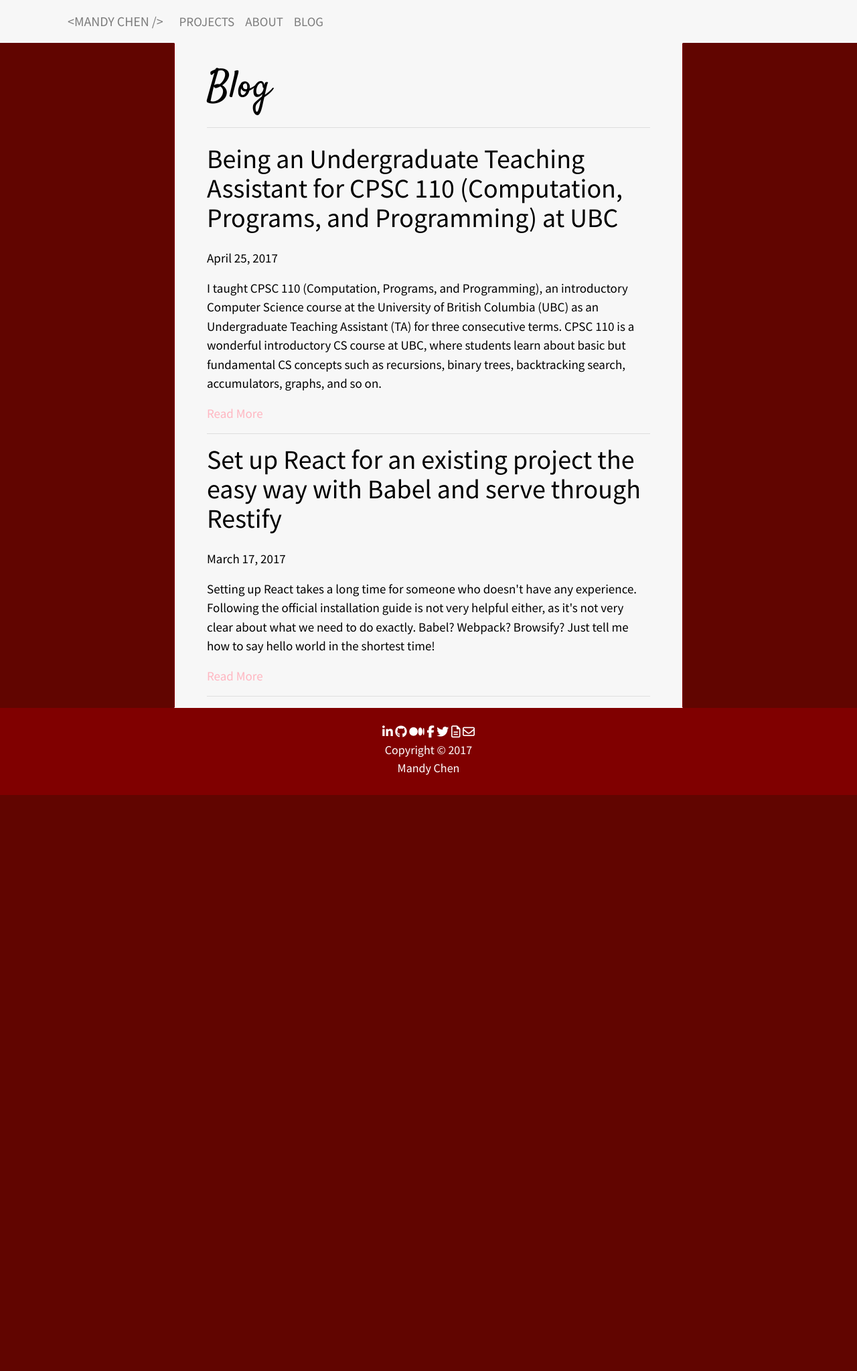
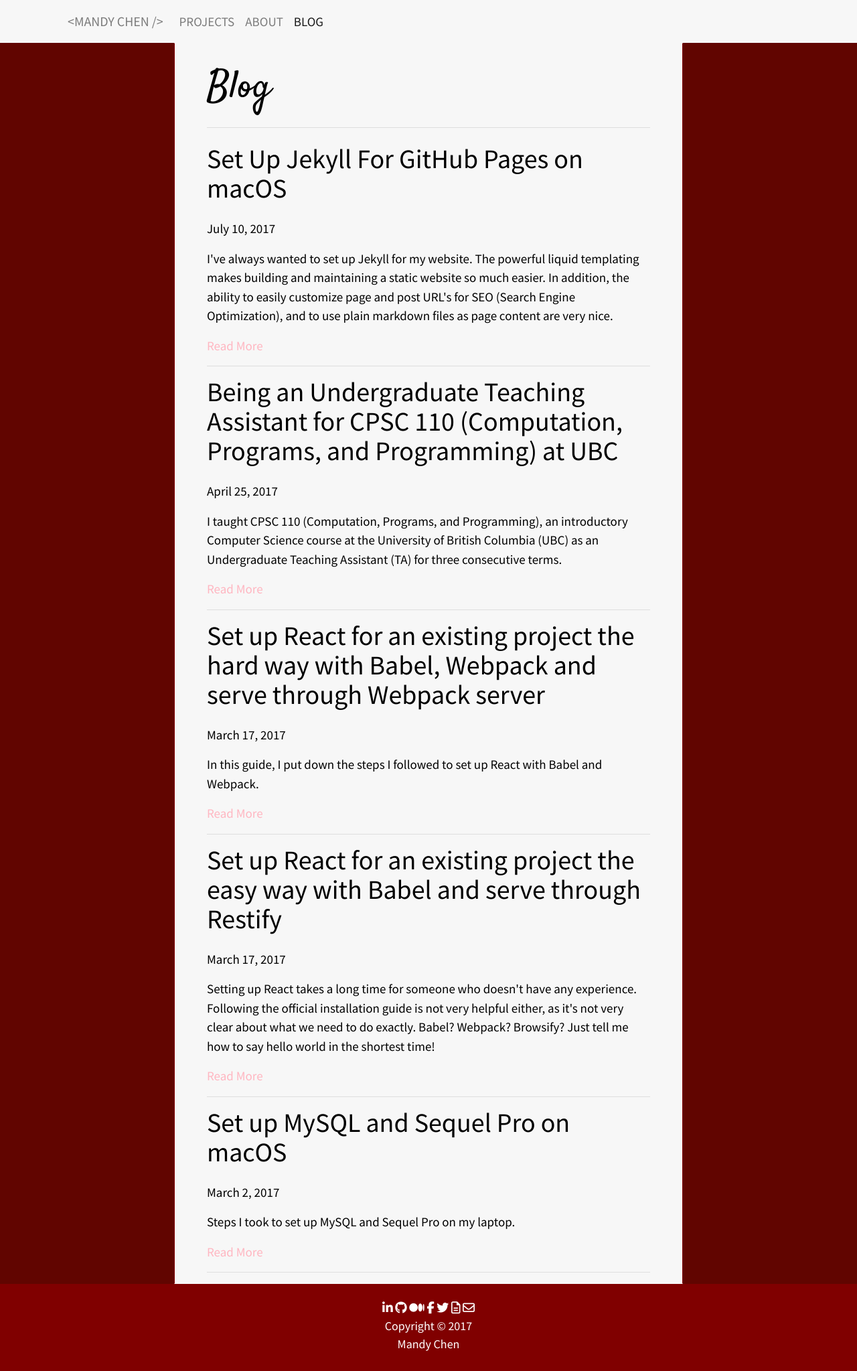
Before and after one commit to 42mandychen/42mandychen.github.io, a Jekyll site: the page built from blog/index.html, in a window 1280 px wide. Shown: the whole page at 67% size. Built offline with Jekyll 4.4.1, drawn with Linux system fonts in a browser that asks for light colours; nearby versions of some CDN libraries; before the commit the page ends 1187 px from its top, so only the background shows below that.

Commit message:
Add more blog posts

````diff
--- a/_layouts/default.html
+++ b/_layouts/default.html
@@ -53,7 +53,7 @@
               <a class="nav-item nav-link {% if page.path == 'about.html' %}active{% endif %}" href="{{ site.url }}/about">ABOUT</a>
             </li>
             <li class="nav-item">
-              <a class="nav-item nav-link {% if page.path == 'blog.html' %}active{% endif %}" href="{{ site.url }}/blog">BLOG</a>
+              <a class="nav-item nav-link {% if page.path == 'blog/index.html' %}active{% endif %}" href="{{ site.url }}/blog">BLOG</a>
             </li>
           </ul>
         </div>
--- a/_layouts/post.html
+++ b/_layouts/post.html
@@ -53,7 +53,7 @@
               <a class="nav-item nav-link {% if page.path == 'about.html' %}active{% endif %}" href="{{ site.url }}/about">ABOUT</a>
             </li>
             <li class="nav-item">
-              <a class="nav-item nav-link {% if page.path == 'blog.html' %}active{% endif %}" href="{{ site.url }}/blog">BLOG</a>
+              <a class="nav-item nav-link {% if page.path == 'blog/index.html' %}active{% endif %}" href="{{ site.url }}/blog">BLOG</a>
             </li>
           </ul>
         </div>
--- /dev/null
+++ b/_posts/2017-03-01-set-up-mysql-and-sequel.md
@@ -0,0 +1,43 @@
+---
+layout: post
+title: Set up MySQL and Sequel Pro on macOS
+date:   2017-03-01 20:00:01 -0600
+excerpt: Steps I took to set up MySQL and Sequel Pro on my laptop.
+---
+
+# Set up MySQL and Sequel Pro on macOS
+
+1. Download and install [MYSQL Community Server](https://dev.mysql.com/downloads/mysql/)
+
+   - Remember the password you get after successfully installing MySQL.
+
+2. Start the server: System Preferences —> MySQL —> Start MySQL Server
+
+3. Open Terminal and type
+
+   ```
+   $ cd /usr/local/mysql/bin
+   $ ./mysql -u root -p
+   ```
+
+   //at this point, type the password you got
+
+   ```
+   $ SET PASSWORD FOR 'root'@'localhost' = PASSWORD('your own password');
+   ```
+
+   //replace 'your won password' with your new password
+
+   ```
+   $ ALTER USER 'root'@'localhost' PASSWORD EXPIRE NEVER;
+   ```
+
+4. Download and install [Sequel Pro](https://sequelpro.com/download)
+
+5. Open Sequel Pro and ollow the [instructions](https://sequelpro.com/docs/get-started/get-connected/local-mysql) to connect with MySQL server on
+
+
+
+### Reference
+
+[Set up MySQL on Mac OS X 10.11 - Tutorial](https://www.youtube.com/watch?v=q9S51sykd1A)
--- a/_posts/2017-03-16-set-up-react-the-easy-way.md
+++ b/_posts/2017-03-16-set-up-react-the-easy-way.md
@@ -7,7 +7,7 @@ excerpt: Setting up React takes a long time for someone who doesn't have any exp
 
 # Set up React for an existing project the easy way with Babel and serve through Restify
 
-March 3, 2017
+{{ page.date | date: "%B %-d, %Y"}}
 
 Setting up `React` takes a long time for someone who doesn't have any experience. Following the [official installation guide](https://facebook.github.io/react/docs/installation.html) is not very helpful either, as it's not very clear about what we need to do exactly. Babel? Webpack? Browsify? Just tell me how to say hello world in the shortest time!
 
@@ -22,11 +22,11 @@ As `React` uses `JSX` `JavaScript` syntax, and it will not work if we just link
 
 ### Babel Packages
 
-`"babel-cli": "^6.24.0"`
-
-`"babel-preset-env": "^1.2.2"`
-
-`"babel-preset-react": "^6.23.0"`
+```
+"babel-cli": "^6.24.0"
+`"babel-preset-env": "^1.2.2"
+`"babel-preset-react": "^6.23.0"
+```
 
 ### Update Dependencies
 
--- /dev/null
+++ b/_posts/2017-03-16-set-up-react-the-hard-way.md
@@ -0,0 +1,206 @@
+---
+layout: post
+title: Set up React for an existing project the hard way with Babel, Webpack and serve through Webpack server
+date:   2017-03-16 23:00:01 -0600
+excerpt: In this guide, I put down the steps I followed to set up React with Babel and Webpack.
+---
+
+# Set up React for an existing project the hard way with Babel, Webpack and serve through Webpack server
+
+If you want to set up `React` quickly, check out my note on [setting up `React` the easy way](https://gist.github.com/42mandychen/0aa124fda880689dc2c4308f3d9628d0). In this guide, I put down the steps I followed to set up `React` with `Babel` and `Webpack`.
+
+A few tutorials I found:
+
+[official installation guide](https://facebook.github.io/react/docs/installation.html)
+
+- It doesn't really explain what we need to do, and how we link files
+- `init` commands are used only when you need to create a new project from scratch
+
+[Codecademy Tutorial](https://www.codecademy.com/articles/react-setup-i)
+
+- It has some nice explanations on `React`, `Babel`, `Webpack`, and how things work in general
+- It is a complete walkthrough starting from getting `npm` installed
+- Their syntax for `.babelrc` is not correct —> `.babelrc` is a JSON file
+- As a computer science tutorial that involves actual code, the fact that they don't have code boxes but rather pictures is very inconvenient
+
+[Setup React using Babel and Webpack](https://scotch.io/tutorials/setup-a-react-environment-using-webpack-and-babel)
+
+- Explains things step by step as well
+- Their file paths in `webpack.config.js` are relative paths, which are no longer supported in the newest `Webpack` —> change to absolute paths using `__dirname`
+
+This set up guide can be helpful, and you can do this when you:
+
+- Already have a project
+- [Don't want to use npm to manage client packages](https://facebook.github.io/react/docs/installation.html#using-a-cdn) —> just want to print hello world without too much overhead
+
+This guide is aimed to give steps with specific code, not to explain every step as I cannot do a better job than all the other tutorials. If you want to understand why, make sure to check out the above tutorials.
+
+## Required Dependencies
+
+### Update Dependencies
+
+If you have a `package.json` file, just write these three lines to `"devDependencies"`, so your `package.json` file will look something like this:
+
+```json
+{
+  "name": "yourproject",
+  "description": "Your Project",
+  "license": "GPL-3.0",
+  "devDependencies": {
+    "babel-cli": "^6.24.0",
+    "babel-core": "^6.24.0",
+    "babel-loader": "^6.4.0",
+    "babel-preset-env": "^1.2.2",
+    "babel-preset-es2015": "^6.24.0",
+    "babel-preset-react": "^6.23.0",
+    "html-webpack-plugin": "^2.28.0",
+    "webpack": "^2.2.1",
+    "webpack-dev-server": "^2.4.2"
+  },
+  "scripts": {
+    //...
+  },
+  "dependencies": {
+    //...
+  }
+}
+```
+
+After that, you should run either `npm install` or `yarn configure` get the babel packages installed.
+
+### Add `.babelrc`
+
+Since `Babel` is needed, we are going to need a `.babelrc` file under root folder (your project folder, where `package.json` is):
+
+```javascript
+{ "presets": ["react", "es2015"] }
+```
+
+### Add `webpack.config.js`
+
+Since `Webpack` is used, we need this configuration file. Here we use `HTMLWebpackPlugin` as well. Place it under root folder:
+
+```json
+var HTMLWebpackPlugin = require('html-webpack-plugin');
+var HTMLWebpackPluginConfig = new
+    HTMLWebpackPlugin({
+        template: __dirname + "/public/index.html",
+        filename: "index.html",
+        inject: "body"
+});
+
+module.exports = {
+    entry: __dirname + "/public/index.js",
+    module: {
+        loaders: [
+            { test: /\.js$/, loader: 'babel-loader', exclude: /node_modules/ },
+            { test: /\.jsx$/, loader: 'babel-loader', exclude: /node_modules/ }
+        ]
+    },
+    output: {
+        filename: 'index_bundle.js',
+        path: __dirname + '/public'
+    },
+    plugins: [HTMLWebpackPluginConfig]
+};
+```
+
+Notice how `__dirname` is used to have absolute paths.
+
+This will load the `index.html` file under `public` folder, transform the `JSX` `index.js` file to a regular `JavaScript` file called `index_bundle.js`, and put this transformed/compiled file under `public`.
+
+Therefore, our ideal project structure looks like this after everything (**but not yet** as we haven't created all the files):
+
+```
+|-- public
+	|-- index.html
+	|-- index.js
+	|-- index_bundle.js
+|-- .babelrc
+|-- package.json
+|-- webpack.config.js
+```
+
+
+
+## Add Main Pages
+
+Create the `public` under root directory, and an `index.html` file and `index.js`inside of it. Now the project structure looks like this:
+
+```
+|-- public
+	|-- index.html
+	|-- index.js
+|-- .babelrc
+|-- package.json
+|-- webpack.config.js
+```
+
+In `index.html`, put:
+
+```html
+<!DOCTYPE html>
+<html>
+<head>
+    <meta charset="utf-8">
+    <title></title>
+</head>
+<body>
+  	<div id="root"></div>
+</body>
+</html>
+```
+
+Notice in `<body></body>`, we have `<div id="root"></div>`, so where does that come from? It's actually how we link our `React` file to `HTML` file.
+
+In `index.js`, write:
+
+```jsx
+import React from 'react';
+import ReactDOM from 'react-dom';
+
+ReactDOM.render(
+  <h1>Hello, world!</h1>,
+  document.getElementById('root')
+);
+```
+
+This is in `JSX` syntax.
+
+
+
+## Run on Webpack server
+
+We will use the `Webpack` server to do the work.
+
+An easy way to do this is to add a command to the `scripts` section in `package.json`:
+
+```json
+{
+  "name": "yourproject",
+  "description": "Your Project",
+  "license": "GPL-3.0",
+  "devDependencies": {
+    "babel-cli": "^6.24.0",
+    "babel-core": "^6.24.0",
+    "babel-loader": "^6.4.0",
+    "babel-preset-env": "^1.2.2",
+    "babel-preset-es2015": "^6.24.0",
+    "babel-preset-react": "^6.23.0",
+    "html-webpack-plugin": "^2.28.0",
+    "webpack": "^2.2.1",
+    "webpack-dev-server": "^2.4.2"
+  },
+  "scripts": {
+    //...
+    "start": "webpack-dev-server"
+  },
+  "dependencies": {
+    //...
+  }
+}
+```
+
+Then, run `yarn start` or `npm start`, and you should be given a `URL` on command line as `Webpack` server runs. Go to that `URL` on any browser and you should be able to see your hello world!
+
+If you make any change to your `React`, just save the file and your web page will be updated in real time. Neat!
--- a/_posts/2017-04-25-being-an-undergraduate-teaching-assistant-at-ubc.md
+++ b/_posts/2017-04-25-being-an-undergraduate-teaching-assistant-at-ubc.md
@@ -2,12 +2,12 @@
 layout: post
 title: Being an Undergraduate Teaching Assistant for CPSC 110 (Computation, Programs, and Programming) at UBC
 date:   2017-04-25 15:00:01 -0600
-excerpt: I taught CPSC 110 (Computation, Programs, and Programming), an introductory Computer Science course at the University of British Columbia (UBC) as an Undergraduate Teaching Assistant (TA) for three consecutive terms. CPSC 110 is a wonderful introductory CS course at UBC, where students learn about basic but fundamental CS concepts such as recursions, binary trees, backtracking search, accumulators, graphs, and so on.
+excerpt: I taught CPSC 110 (Computation, Programs, and Programming), an introductory Computer Science course at the University of British Columbia (UBC) as an Undergraduate Teaching Assistant (TA) for three consecutive terms.
 ---
 
 # Being an Undergraduate Teaching Assistant for CPSC 110 (Computation, Programs, and Programming) at UBC
 
-April 25, 2017
+{{ page.date | date: "%B %-d, %Y"}}
 
 I taught [CPSC 110 (Computation, Programs, and Programming)](https://sites.google.com/site/ubccpsc110/), an introductory Computer Science course at [the University of British Columbia (UBC)](http://www.ubc.ca/) as an Undergraduate Teaching Assistant (TA) for three consecutive terms.
 
--- /dev/null
+++ b/_posts/2017-07-10-set-up-jekyll.md
@@ -0,0 +1,116 @@
+---
+layout: post
+title: Set Up Jekyll For GitHub Pages on macOS
+date:   2017-07-10 15:00:01 -0600
+excerpt: I've always wanted to set up Jekyll for my website. The powerful liquid templating makes building and maintaining a static website so much easier. In addition, the ability to easily customize page and post URL's for SEO (Search Engine Optimization), and to use plain markdown files as page content are very nice.
+---
+
+# Set Up Jekyll For GitHub Pages on macOS
+
+I've always wanted to set up Jekyll for my website. The powerful liquid templating makes building and maintaining
+a static website so much easier. In addition, the ability to easily customize page and post URL's for SEO (Search Engine Optimization), and to use plain markdown files as page content are very nice.
+
+Anyways, the following is the steps I followed to set up Jekyll for this website.
+
+## Requirement
+
+Using a package manager will make your life so much easier. As I am on MacOS, I use [homebrew](https://brew.sh/).
+
+## Ruby
+
+First, install/update `Ruby` with
+
+```bash
+$ brew install ruby
+```
+
+## RubyGems
+
+RubyGems installed by `brew` is not the latest version though. Therefore, according to [`rubygems` download page](https://rubygems.org/pages/download), run
+
+```bash
+$ gem update --system
+```
+
+and get the latest version installed.
+
+## Bundler
+
+After rubygems is installed, run
+
+```bash
+$ gem install bundler
+```
+
+to get [bundler](bundler.io).
+
+## Install all the other dependencies
+
+Follow [GitHub's guide](https://help.github.com/articles/setting-up-your-github-pages-site-locally-with-jekyll/#step-2-install-jekyll-using-bundler) and create a `Gemfile` under root directory that contains:
+
+```
+source 'https://rubygems.org'
+gem 'github-pages', group: :jekyll_plugins
+```
+
+Then run
+
+```bash
+$ bundle install
+```
+
+It should take some time to install all the dependencies.
+
+## Prepare Config File
+
+Jekyll needs a `_config.yml` file, let's set it up. Create a file named `_config.yml` under root directory with
+
+```
+url: "http://localhost:4000"
+```
+
+in it, so that later if you use `{{ site.url }}`, it will be recognized as http://localhost:4000.
+
+## Develop Locally!
+
+Now it's all set! Run
+
+```bash
+$ bundle exec jekyll serve
+```
+
+and it will be served at `http://localhost:4000` by default.
+
+Enjoy!
+
+## Bonus: test and develop with a custom domain
+
+If you have a custom domain, then you probably don't want to push the above config file to `master` of your GH-pages repository, as it will break your site by using http://localhost:4000 instead of your custom domain url. In this case, the best solution is to create two config files, `_config.yml` and `_development_config.yml` (you can name the second one anything really).
+
+In `_config.yml`, put
+
+```
+url: "http://your.custom.domain"
+```
+
+and in `_development_config.yml`, put
+
+```
+url: "http://localhost:4000"
+```
+
+Now, use a different command to serve:
+
+```bash
+$ bundle exec jekyll serve _config.yml,_development_config.yml
+```
+
+and you are all set! No need to create another branch and go through the trouble.
+
+## References
+
+- [(Jelyll) Installation guide](http://jekyllrb.com/docs/installation/)
+- [(RubyGems) Download](https://rubygems.org/pages/download)
+- [(GitHub) Setting up your github pages site locally](https://help.github.com/articles/setting-up-your-github-pages-site-locally-with-jekyll/#step-2-install-jekyll-using-bundler)
+- [(StackOverflow) How can I easily manage different base URL of Jekyll webpage on localhost and remote server?](https://stackoverflow.com/questions/37049753/how-can-i-easily-manage-different-base-url-of-jekyll-webpage-on-localhost-and-re)
+- [Jekyll Local Preview with Absolute Links](https://www.jaredwolff.com/blog/jekyll-local-preview/)
--- a/assets/css/post.css
+++ b/assets/css/post.css
@@ -56,10 +56,16 @@ div.container {
   color: white;
 }
 
+pre, code {
+    padding: .2rem .4rem;
+    font-size: 90%;
+    color: #292b2c;
+    background-color: rgba(41, 43, 44, 0.19);
+    border-radius: .2rem;
+}
+
 .read-more {
     color: #d9534f;
-    background-image: none;
-    background-color: transparent;
     border-color: lightpink;
 }
 
````
